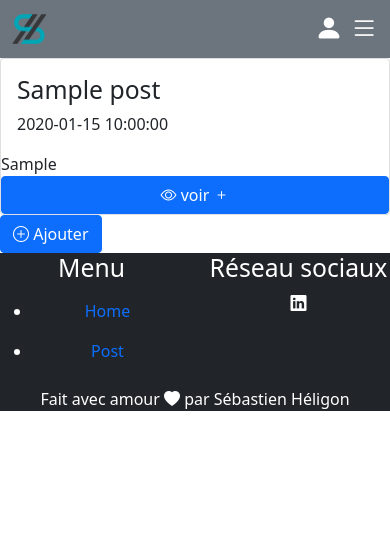
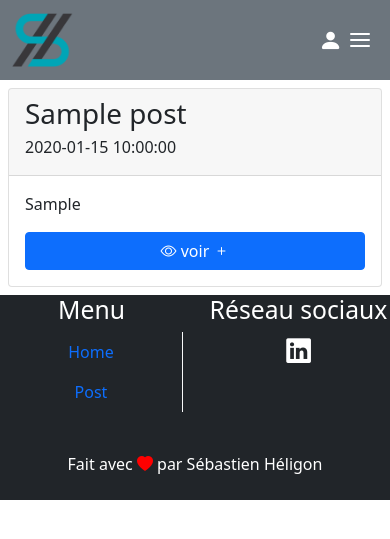
Before and after one commit to heligonSeb/myblog, a PHP site: page /?page=post in a window 390 px wide. Shown: the top 539 px of the page. Run offline with PHP 8.4, Linux system fonts and the light colour scheme; tables that the repository leaves empty or names only in its code hold one stand-in row (values such as "Sample post").

Commit message:
add css mobile first / begin correct the error message when login

```diff
--- a/public/script.js
+++ b/public/script.js
@@ -0,0 +1,7 @@
+document.addEventListener("DOMContentLoaded", function () {
+    let btnBurger = document.querySelector('.ico-btn');
+
+    btnBurger.addEventListener('click', () => {
+        btnBurger.classList.toggle('is-active');
+    });
+});
--- a/public/style.css
+++ b/public/style.css
@@ -1,16 +1,79 @@
 /****
-    HOME / Intro PART
+	FOOTER PART
 ****/
-.center-img {
-    top: 50%;
-    left:50%;
-    transform: translate(-50%, -50%);
-    text-shadow: 2px 2px 4px black;
+.nav-footer {
+	list-style: none;
+	color: white;
+}
+
+.nav-link:visited {
+	color:white;
+}
+
+.bi-heart-fill {
+	color: red;
+}
+
+/****
+	NAV PART
+****/
+.ico-btn{
+	position: relative;
+	display: flex;
+	justify-content: center;
+	align-items: center;
+	width: 36px;
+	height: 36px;
+	cursor: pointer;
+	transition: all .20s ease-in;
+	border-radius: 50%;
+}
+
+
+.ico-btn__burger,
+.ico-btn__burger::before,
+.ico-btn__burger::after{
+	width: 20px;
+	height: 2px;
+	background: #fff;
+	border-radius: 2px;
+	transition: all .25s cubic-bezier(0.4, 0.0, 0.2, 1);
+}
+
+.ico-btn__burger::before{
+	content: '';
+	position: absolute;
+	transform: translateY(-6px);
+}
+
+.ico-btn__burger::after{
+	content: '';
+	position: absolute;
+	transform: translateY(6px);
+}
+
+/* -------------------------------------------
+**  ANIMATION
+============================================= */
+.ico-btn.is-active .ico-btn__burger{
+	background: transparent;
+}
+
+.ico-btn.is-active .ico-btn__burger::before{
+	transform: rotate(-45deg);
+}
+
+.ico-btn.is-active .ico-btn__burger::after{
+	transform: rotate(45deg);
+}
+
+.ico-btn.is-active{
+	transform: rotate(360deg);
 }
 
 
 /****
-    HOME / CONTACT FORM PART
+	FORM PART
 ****/
 .form-custom-label {
 	top: 0.5rem;
@@ -36,8 +99,19 @@
 }
 
 
+/****
+	HOME / Intro PART
+****/
+.center-img {
+		top: 50%;
+		left:50%;
+		transform: translate(-50%, -50%);
+		text-shadow: 2px 2px 4px black;
+}
 
-
+/****
+	ERROR PART
+****/
 .error {
 		background-repeat: no-repeat;
 		background-size: contain;
@@ -59,3 +133,7 @@
 .errorHack {
 		background-image: url('./media/hackemote.jpg');
 }
+
+.errorForbidden {
+		background-image: url('./media/hackemote.png');
+}
--- a/src/app.php
+++ b/src/app.php
@@ -4,6 +4,7 @@ use App\services\router\Router;
 use App\controllers\ErrorController;
 use App\exceptions\NotFoundException;
 use App\exceptions\SystemException;
+use App\exceptions\ForbiddenException;
 
 session_start();
 
@@ -21,6 +22,9 @@ catch (NotFoundException $e) {
 catch (SystemException $e) {
     (new ErrorController())->system();
 }
+catch (ForbiddenException $e) {
+    (new ErrorController())->forbidden();
+}
 catch (\Exception $e) {
     (new ErrorController())->unknown();
 }
--- a/src/controllers/AuthController.php
+++ b/src/controllers/AuthController.php
@@ -85,8 +85,6 @@ class AuthController {
      * @param String    $message        the error message
      */
     public function errorMessage($message) {
-        $_SESSION['errorMessage'] = $message;
-
-        header('Location: /');
+        header('Location: /login?error='.urlencode($message));
     }
 }
--- a/src/models/entities/Users.php
+++ b/src/models/entities/Users.php
@@ -10,7 +10,6 @@ class Users
     public $firstname;
     public $email;
     private $password;
-    public $validate;
     public $status;
 
     /**
--- a/src/views/modals/loginModal.php
+++ b/src/views/modals/loginModal.php
@@ -1,50 +1,62 @@
 <section>
-    <div class="modal show" id="loginModal" tabindex="-1">
+    <div class="modal fade" id="loginModal" aria-labelledby="modal de connexion" aria-hidden="true" tabindex="-1">
         <div class="modal-dialog modal-dialog-centered">
             <div class="modal-content">
+                <div class="modal-header p-0">
+                    <button type="button" class="btn w-100 text-end" >
+                        <i class="bi bi-x btn-close" data-bs-dismiss="modal" aria-label="Close"></i>
+                    </button>
+                </div>
+
+                <div class="modal-body">
                     <form action="?page=login&action=connect" method="POST">
-                    <button type="button" class="btn" data-bs-dismiss="modal">
-                        <i class="bi bi-x"></i>
-                    </button>
-
-                    <?php if(isset($_SESSION['errorMessage'])) :?>
-                        <div class="alert alert-danger text-center" role="alert">
-                            <?= $_SESSION['errorMessage'] ?>
+                        <?php if(isset($_GET['error'])) :?>
+                            <div class="alert alert-danger text-center" role="alert" id="login-error-message">
+                                <?= $_GET['error'] ?>
                             </div>
                         <?php endif ?>
 
-                    <div class="mb-3">
-                        <label for="emailConnect">Email</label>
-                        <input type="email" class="form-control" name="email" id="emailConnect" value="" required>
+                        <div class="mb-3 position-relative">
+                            <input type="email" class="form-control form-custom-input" name="email" id="emailConnect" value="" placeholder=" " required>
+                            <label for="emailConnect" class="form-label form-custom-label position-absolute">Email</label>
                         </div>
 
-                    <div class="mb-3">
-                        <label for="passwordConnect">Mot de passe</label>
-                        <input type="password" class="form-control" name="password" id="passwordConnect" value="" required>
+                        <div class="mb-3 position-relative">
+                            <input type="password" class="form-control form-custom-input" placeholder=" " name="password" id="passwordConnect" value="" required>
+                            <label for="passwordConnect" class="form-label form-custom-label position-absolute">Mot de passe</label>
                         </div>
 
-                    <div>
-                        <button type="submit" class="btn btn-primary">
+                        <div class="text-center">
+                            <button type="submit" class="btn btn-primary w-100 mb-2">
                                 Connexion
                             </button>
 
-                        <a href="" data-bs-toggle="modal" data-bs-target="#addUser">
-                            s'enregistrer!
+                            <a href="#addUser" data-bs-toggle="modal">
+                                s'enregistrer !
                             </a>
                         </div>
                     </form>
                 </div>
             </div>
         </div>
+    </div>
 </section>
 
-<?php if(isset($_SESSION['errorMessage'])): ?>
 <script>
     document.addEventListener("DOMContentLoaded", () => {
 
         let modalLogin = new bootstrap.Modal('#loginModal');
+        //let error= document.getElementById('login-error-message');
+
+        if (window.location.pathname.match(/^\/login/)) {
             modalLogin.show();
+        }
+
+        // error.addEventListener('hidden.bs.modal', () => {
+        //     console.log('here');
+        //     error.style.display = 'none'
+        // });
+
 
     });
 </script>
-<?php endif ?>
--- a/src/views/modals/registerModal.php
+++ b/src/views/modals/registerModal.php
@@ -1,12 +1,15 @@
 <section>
-    <div class="modal" id="addUser" tabindex="-1">
+    <div class="modal fade" id="addUser" aria-labelledby="modal pour s'enregistrer" aria-hidden="true" tabindex="-1">
         <div class="modal-dialog modal-dialog-centered">
             <div class="modal-content">
+                <div class="modal-header p-0">
+                    <button type="button" class="btn w-100 text-end" >
+                        <i class="bi bi-x btn-close" data-bs-dismiss="modal" aria-label="Close"></i>
+                    </button>
+                </div>
+
+                <div class="modal-body">
                     <form action="?page=login&action=addUser" method="POST">
-                    <button type="button" class="btn" data-bs-dismiss="modal">
-                        <i class="bi bi-x"></i>
-                    </button>
-
                         <?php if(isset($_SESSION['errorMessage'])) :?>
                             <div class="alert alert-danger text-center" role="alert">
                                 <?= $_SESSION['errorMessage'] ?>
@@ -14,33 +17,33 @@
                         <?php endif ?>
 
                         <div>
-                        <div class="mb-3">
-                            <label for="emailConnect">Nom</label>
-                            <input type="email" class="form-control" name="email" id="emailConnect" value="" required>
+                            <div class="mb-3 position-relative">
+                                <input type="email" class="form-control form-custom-input" name="email" id="lastnameRegister" value="" placeholder=" " required>
+                                <label for="lastnameRegister" class="form-label form-custom-label position-absolute">Nom</label>
                             </div>
 
-                        <div class="mb-3">
-                            <label for="emailConnect">Prénom</label>
-                            <input type="email" class="form-control" name="email" id="emailConnect" value="" required>
+                            <div class="mb-3 position-relative">
+                                <input type="email" class="form-control form-custom-input" name="email" id="firstnameRegister" value="" placeholder=" " required>
+                                <label for="firstnameRegister" class="form-label form-custom-label position-absolute">Prénom</label>
                             </div>
                         </div>
 
-                    <div class="mb-3">
-                        <label for="emailConnect">Email</label>
-                        <input type="email" class="form-control" name="email" id="emailConnect" value="" required>
+                        <div class="mb-3 position-relative">
+                            <input type="email" class="form-control form-custom-input" name="email" id="emailRegister" value="" placeholder=" " required>
+                            <label for="emailRegister" class="form-label form-custom-label position-absolute">Email</label>
                         </div>
 
-                    <div class="mb-3">
-                        <label for="passwordConnect">Mot de passe</label>
-                        <input type="password" class="form-control" name="password" id="passwordConnect" value="" required>
+                        <div class="mb-3 position-relative">
+                            <input type="password" class="form-control form-custom-input" name="password" id="passwordRegister" value="" placeholder=" " required>
+                            <label for="passwordRegister" class="form-label form-custom-label position-absolute">Mot de passe</label>
                         </div>
 
-                    <div>
-                        <button type="submit" class="btn btn-primary">
+                        <div class="mt-4">
+                            <button type="submit" class="btn btn-primary w-100 mb-2">
                                 Enregistrer
                             </button>
 
-                        <a href="" data-bs-dismiss="modal">
+                            <a href="" class="btn btn-secondary w-100" data-bs-dismiss="modal">
                                 cancel
                             </a>
                         </div>
@@ -48,15 +51,18 @@
                 </div>
             </div>
         </div>
+    </div>
 </section>
 
-<?php if(isset($_SESSION['errorMessage'])): ?>
 <script>
     document.addEventListener("DOMContentLoaded", () => {
 
         let modalRegister = new bootstrap.Modal('#addUser');
-        modalmodalRegister.show();
+
+        if (window.location.pathname.match(/^\/register/)) {
+            modalRegister.show();
+        }
+
 
     });
 </script>
-<?php endif ?>
--- a/src/views/postList.php
+++ b/src/views/postList.php
@@ -1,30 +1,36 @@
 <?php ob_start(); ?>
-    <section class="row">
+    <section class="">
         <?php foreach ($posts as $post) : ?>
-            <div class="col-sm-6">
-                <div class="card">
-                    <div class="card-body">
-                        <h2><?= $post->title ?></h2>
-                        <div><?= $post->creat_date ?></div>
+            <div class="card m-2">
+                <div class="card-header">
+                    <div>
+                        <h2 class="card-title fs-1"><?= $post->title ?></h2>
+                        <div class="card-subtitle mb-2 fw-lighter"><?= $post->creat_date ?></div>
                     </div>
+                </div>
 
-                    <div><?= $post->intro ?></div>
+                <div class="card-body">
+                    <div class="card-text"><?= $post->intro ?></div>
 
-                    <a href="?page=post&post=<?= $post->id ?>" class="btn btn-primary">
+
+                    <a href="?page=post&post=<?= $post->id ?>" class="btn btn-primary mt-3 col-12">
                         <i class="bi bi-eye"></i>
                         voir
                         <i class="bi bi-plus"></i>
                     </a>
+
                 </div>
             </div>
         <?php endforeach ?>
 
-        <div>
-            <button type="button" class="btn btn-primary" data-bs-toggle="modal" data-bs-target="#addPost">
-                <i class="bi bi-plus-circle"></i>
-                Ajouter
-            </button>
-        </div>
+        <?php if(isset($_SESSION['user']) && $_SESSION['user']->status == 'admin') : ?>
+            <div class="text-center">
+                <button type="button" class="btn btn-primary my-2 w-75" data-bs-toggle="modal" data-bs-target="#addPost">
+                    <i class="bi bi-plus-circle"></i>
+                    Ajouter un post
+                </button>
+            </div>
+        <?php endif ?>
     </section>
 
     <section>
--- a/src/views/templates/footer.php
+++ b/src/views/templates/footer.php
@@ -2,8 +2,8 @@
     <div class="row">
         <div class="col-6">
             <h2>Menu</h2>
-            <ul class="">
-                <li class="">
+            <ul class="border-end border-light nav-footer p-0">
+                <li class="w-50 m-auto d-flex justify-content-center align-items-center">
                     <a class="nav-link" href="/">Home</a>
                 </li>
 
@@ -15,11 +15,11 @@
 
         <div class="col-6">
             <h2>Réseau sociaux</h2>
-            <i class="bi bi-linkedin"></i>
+            <i class="bi bi-linkedin fs-2"></i>
         </div>
     </div>
 
-    <div class="col-12 ">
-        Fait avec amour <i class="bi bi-heart-fill"></i> par Sébastien Héligon
+    <div class="col-12 py-4">
+        Fait avec <i class="bi bi-heart-fill"></i> par Sébastien Héligon
     </div>
 </footer>
--- a/src/views/templates/nav.php
+++ b/src/views/templates/nav.php
@@ -1,28 +1,53 @@
-<nav class="navbar navbar-expend-lg bg-secondary">
+<nav class="navbar sticky-top navbar-expend-lg bg-secondary">
     <div class="container-fluid">
-        <div>
-            <a href="/">
-                <img class="w-25" src="media/logo-logo.png" alt="mon logo" />
-            </a>
+        <a href="/" class="navbar-brand col-4 col-md-6">
+            <img class="img-fluid w-50" src="media/logo-logo.png" alt="mon logo" />
+        </a>
+
+        <div class="d-none d-md-block text-white">
+            <ul>
+                <li class="w-50 m-auto d-flex justify-content-center align-items-center">
+                    <a class="nav-link" href="/">Home</a>
+                </li>
+
+                <li>
+                    <a class="nav-link" href="?page=post">Post</a>
+                </li>
+            </ul>
         </div>
 
-        <div class="fs-1 text-white" >
+        <div class="text-white d-flex align-items-center" >
             <?php if(isset($_SESSION['user'])) : ?>
                 <div>Bonjour <?= $_SESSION['user']->firstname ?></div>
 
-                <a href="?page=login&action=logoff" class="text-decoration-none text-danger">
+                <a href="?page=login&action=logoff" class="text-decoration-none text-danger fs-3 ms-1">
                     <i class="bi bi-power"></i>
                 </a>
             <?php else : ?>
-                <a href="" class="text-decoration-none text-white" data-bs-toggle="modal" data-bs-target="#loginModal">
+                <a href="#loginModal" role="button" class="text-decoration-none text-white fs-3" data-bs-toggle="modal" >
                     <i class="bi bi-person-fill"></i>
                 </a>
             <?php endif ?>
+            <div class="ico-btn navbar-toggler p-0" data-bs-toggle="collapse" data-bs-target="#navBarSmallScreen">
+                <span class="ico-btn__burger"></span>
+            </div>
+        </div>
 
-            <i class="bi bi-list"></i>
+        <div id="navBarSmallScreen" class="collapse navbar-collapse text-white">
+            <ul class="nav navbar-nav">
+                <li class="m-auto d-flex justify-content-center align-items-center">
+                    <a class="nav-link" href="/">Home</a>
+                </li>
+
+                <li class="m-auto d-flex justify-content-center align-items-center">
+                    <a class="nav-link" href="?page=post">Post</a>
+                </li>
+            </ul>
         </div>
     </div>
 </nav>
 
+
+
 <?php include '../src/views/modals/loginModal.php' ?>
 <?php include '../src/views/modals/registerModal.php' ?>
```
Also changed, not shown: src/controllers/CommentsController.php (+7 -2 lines), src/controllers/ErrorController.php (+7 -0 lines), src/exceptions/ForbiddenException.php (added, +7 -0 lines), src/views/error/forbidden.php (added, +12 -0 lines), src/views/home.php (+5 -5 lines), src/views/post.php (+8 -3 lines). Lines whose indentation alone changed are shown as unchanged.
